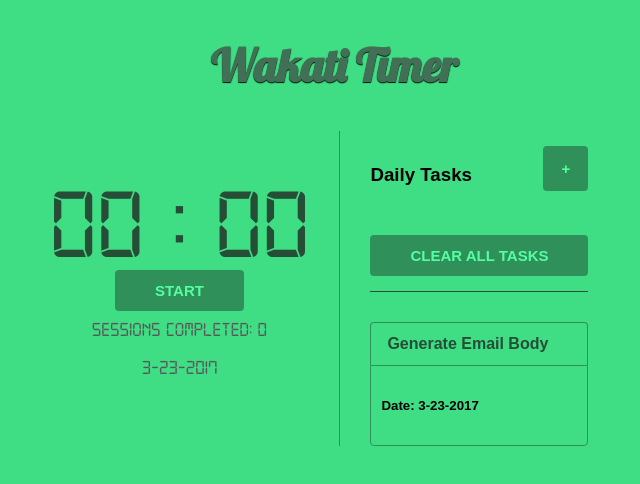
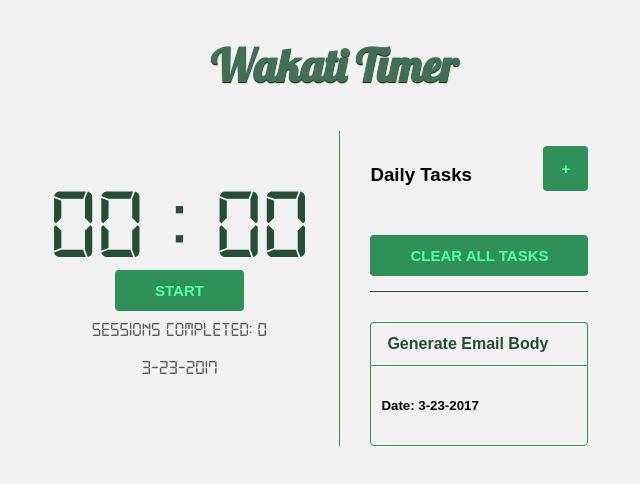
Before and after one commit to korrybass/wakati-react, a React (Create React App) app: page / in a window 1280 px wide. Shown: the top 484 px of the page, without its empty margins (306-946 px from the left). Built offline with nearby package versions, Linux system fonts and the light colour scheme.

Commit message:
updated styles

```diff
--- a/src/components/Timer/timer.css
+++ b/src/components/Timer/timer.css
@@ -8,7 +8,7 @@
 }
 
 body{
-    background-color: #3fde85;
+    background-color: #f1f1f1;
 }
 #wakati{
     width: 100%;
```
